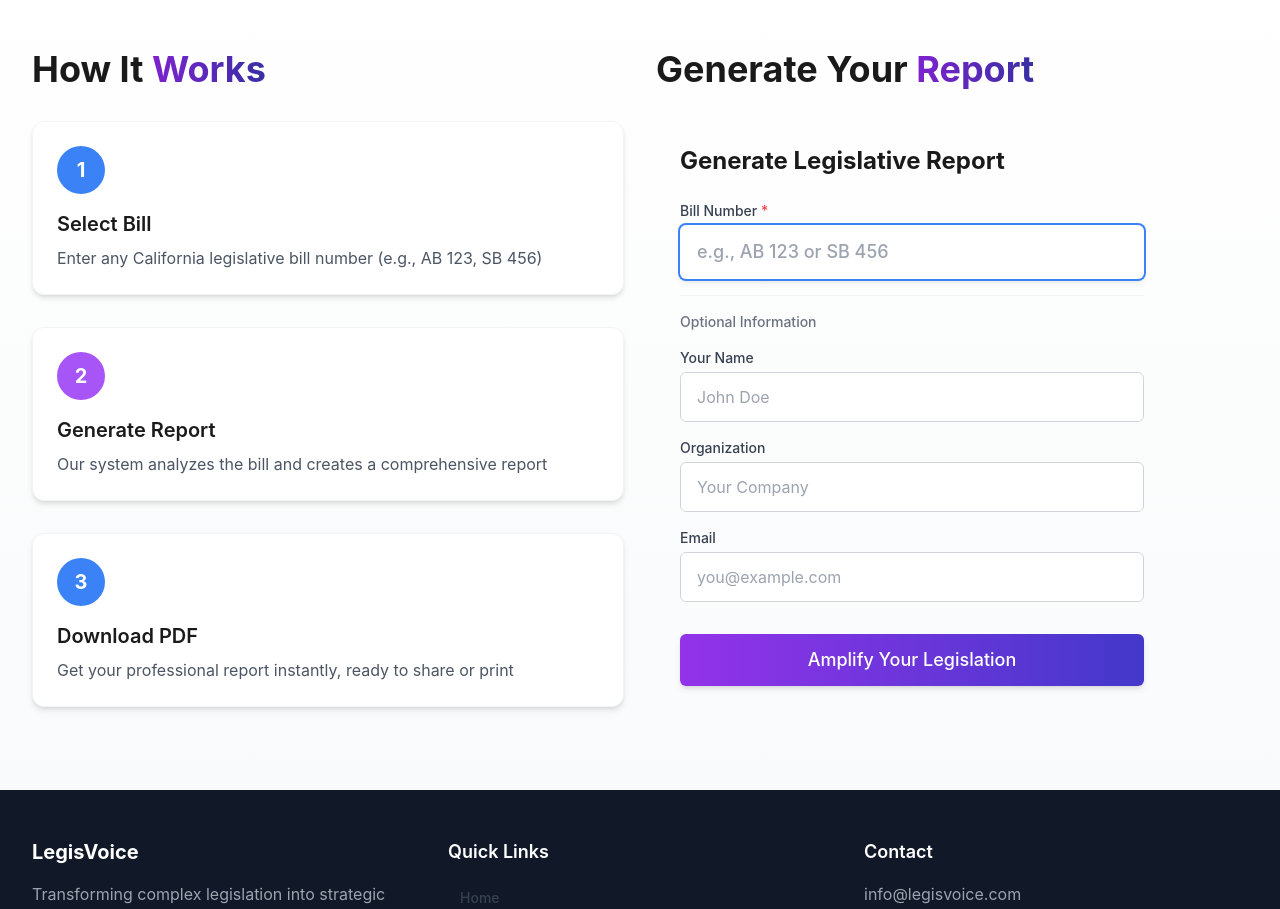
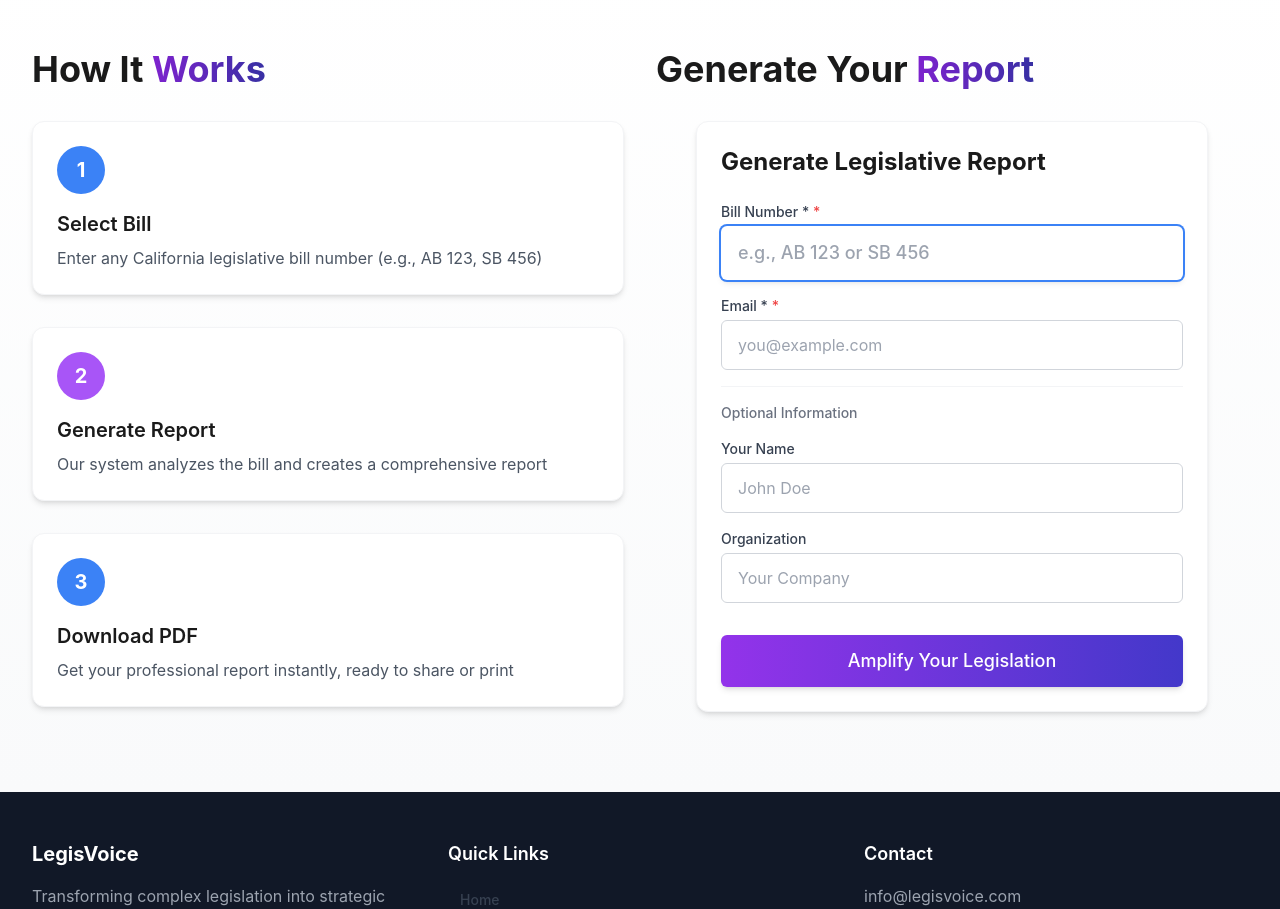
Before and after one commit to ehawked/legislative-report-app, a React (Vite) app: page / in a window 1280 px wide. Shown: the part 3320-4229 px from the top of the page. Built offline with nearby package versions, Linux system fonts and the light colour scheme.

Commit message:
Update form field order and requirements

```diff
--- a/src/components/WebhookForm.tsx
+++ b/src/components/WebhookForm.tsx
@@ -15,7 +15,6 @@ interface WebhookFormProps {
   isLoading: boolean;
   isSuccess: boolean;
   error: string;
-  pdfUrl: string;
   handleSubmit: (e: React.FormEvent) => void;
   handleDownloadPdf: () => void;
   resetForm: () => void;
@@ -38,7 +37,7 @@ const WebhookForm: React.FC<WebhookFormProps> = ({
   resetForm
 }) => {
   return (
-    <Card variant="default\" className="w-full max-w-lg mx-auto\" hover={false}>
+    <Card variant="default" className="w-full max-w-lg mx-auto" hover={false}>
       <form onSubmit={handleSubmit} className="space-y-4">
         <h2 className="text-2xl font-bold mb-6">Generate Legislative Report</h2>
 
@@ -46,13 +45,23 @@ const WebhookForm: React.FC<WebhookFormProps> = ({
           <>
             <Input
               id="billNumber"
-              label="Bill Number"
+              label="Bill Number *"
               placeholder="e.g., AB 123 or SB 456"
               value={billNumber}
               onChange={(e) => setBillNumber(e.target.value)}
               required
               autoFocus
               className="bill-input"
+            />
+
+            <Input
+              id="email"
+              label="Email *"
+              type="email"
+              placeholder="you@example.com"
+              value={email}
+              onChange={(e) => setEmail(e.target.value)}
+              required
             />
 
             <div className="pt-4 border-t border-gray-100">
@@ -73,15 +82,6 @@ const WebhookForm: React.FC<WebhookFormProps> = ({
                 value={organization}
                 onChange={(e) => setOrganization(e.target.value)}
               />
-
-              <Input
-                id="email"
-                label="Email"
-                type="email"
-                placeholder="you@example.com"
-                value={email}
-                onChange={(e) => setEmail(e.target.value)}
-              />
             </div>
 
             {error && (
@@ -100,8 +100,8 @@ const WebhookForm: React.FC<WebhookFormProps> = ({
               >
                 {isLoading ? (
                   <span className="flex items-center justify-center">
-                    <svg className="animate-spin -ml-1 mr-3 h-5 w-5 text-white\" xmlns="http://www.w3.org/2000/svg\" fill="none\" viewBox="0 0 24 24">
-                      <circle className="opacity-25\" cx="12\" cy="12\" r="10\" stroke="currentColor\" strokeWidth="4"></circle>
+                    <svg className="animate-spin -ml-1 mr-3 h-5 w-5 text-white" xmlns="http://www.w3.org/2000/svg" fill="none" viewBox="0 0 24 24">
+                      <circle className="opacity-25" cx="12" cy="12" r="10" stroke="currentColor" strokeWidth="4"></circle>
                       <path className="opacity-75" fill="currentColor" d="M4 12a8 8 0 018-8V0C5.373 0 0 5.373 0 12h4zm2 5.291A7.962 7.962 0 014 12H0c0 3.042 1.135 5.824 3 7.938l3-2.647z"></path>
                     </svg>
                     Processing...
```
